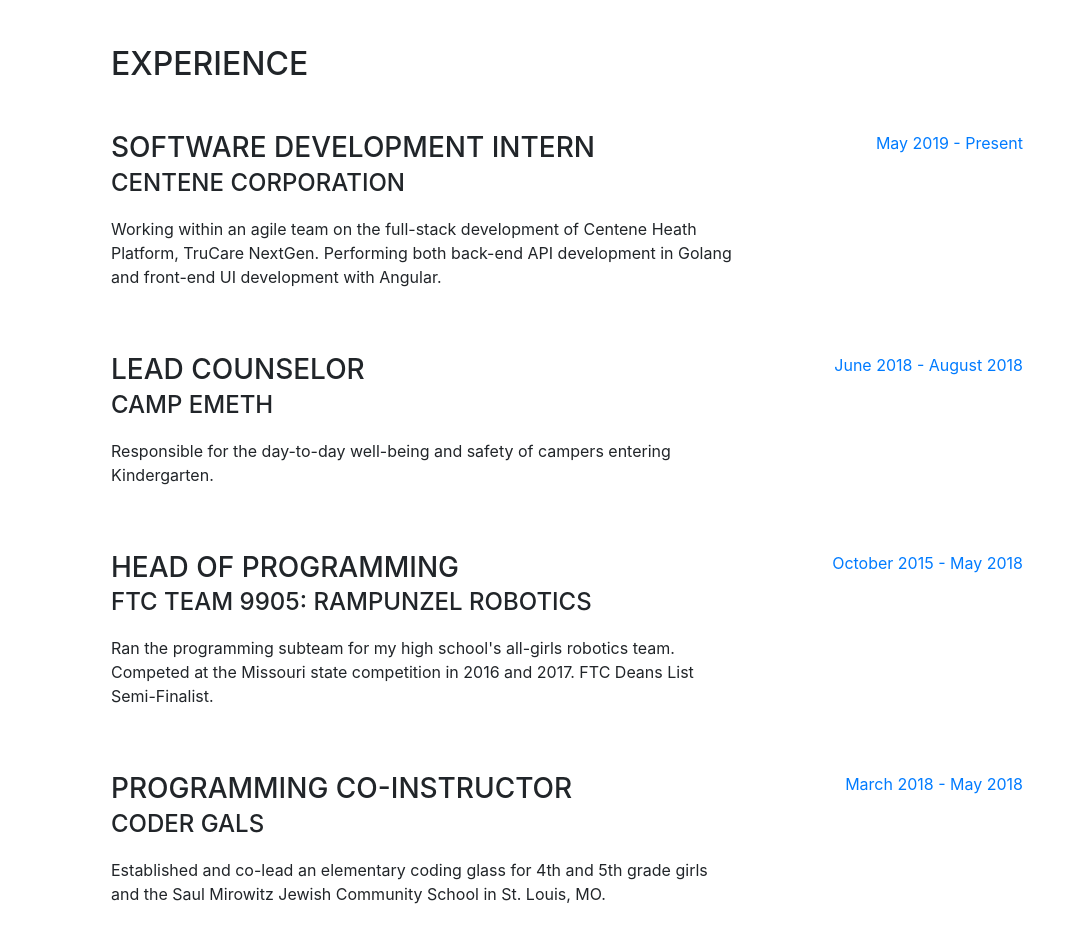
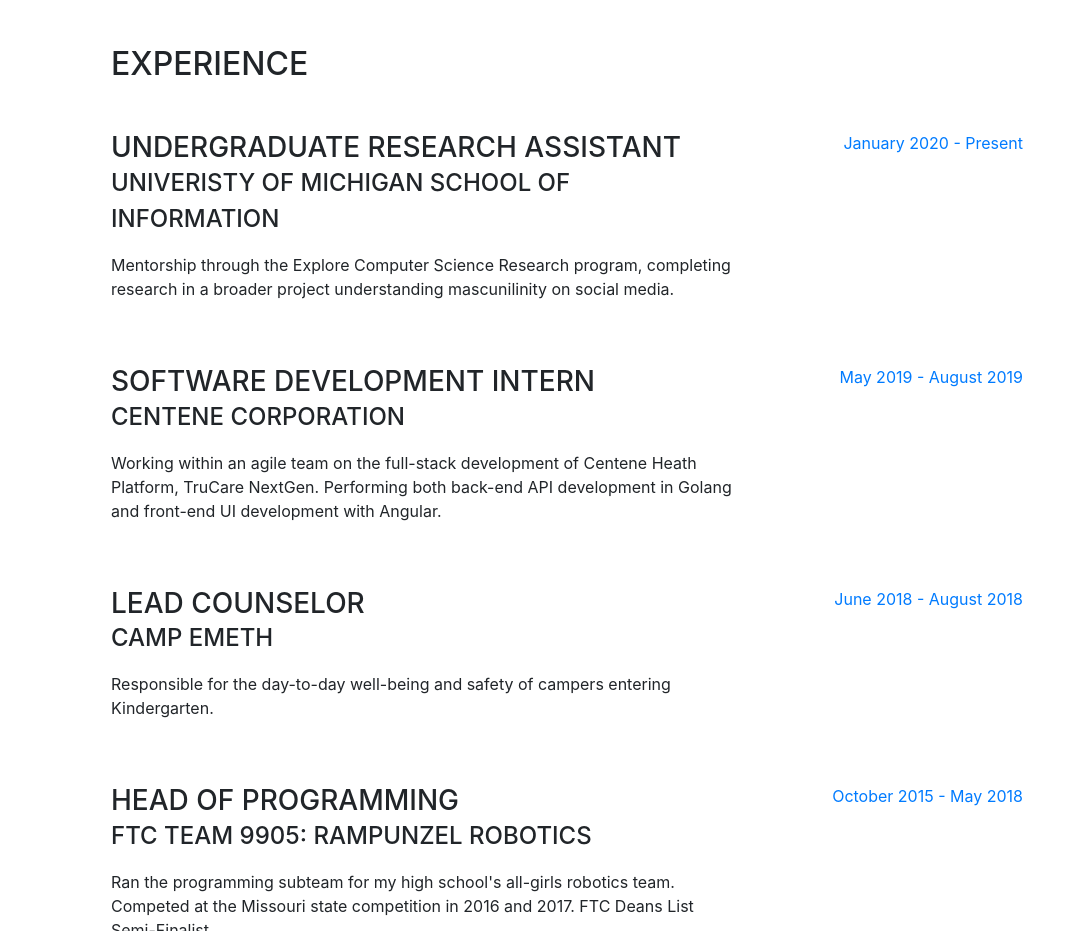
Before and after one commit to leighadennis/leigh.io, a website with bundled scripts: page index.html in a window 1280 px wide. Shown: the part 804-1735 px from the top of the page, without its empty margins (209-1280 px from the left). Built offline with nearby package versions, Linux system fonts and the light colour scheme; a web font is replaced by a local one.

Commit message:
new updates

```diff
--- a/index.html
+++ b/index.html
@@ -96,12 +96,23 @@
 
           <div class="resume-item d-flex flex-column flex-md-row mb-5">
             <div class="resume-content mr-auto">
+              <h3 class="mb-0">Undergraduate Research Assistant</h3>
+              <div class="subheading mb-3">Univeristy of Michigan School of Information</div>
+              <p>Mentorship through the Explore Computer Science Research program, completing research in a broader project understanding mascunilinity on social media.</p>
+            </div>
+            <div class="resume-date text-md-right">
+              <span class="text-primary">January 2020 - Present</span>
+            </div>
+          </div>
+
+          <div class="resume-item d-flex flex-column flex-md-row mb-5">
+            <div class="resume-content mr-auto">
               <h3 class="mb-0">Software Development Intern</h3>
               <div class="subheading mb-3">Centene Corporation</div>
               <p>Working within an agile team on the full-stack development of Centene Heath Platform, TruCare NextGen. Performing both back-end API development in Golang and front-end UI development with Angular.</p>
             </div>
             <div class="resume-date text-md-right">
-              <span class="text-primary">May 2019 - Present</span>
+              <span class="text-primary">May 2019 - August 2019</span>
             </div>
           </div>
 
```
